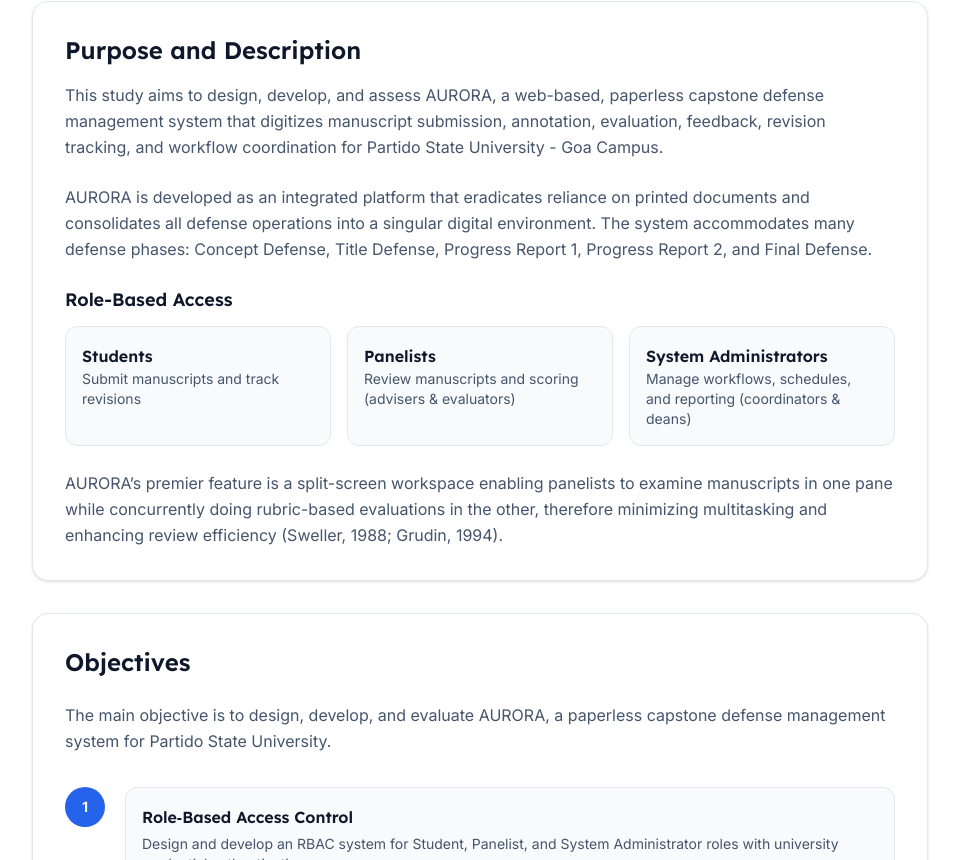
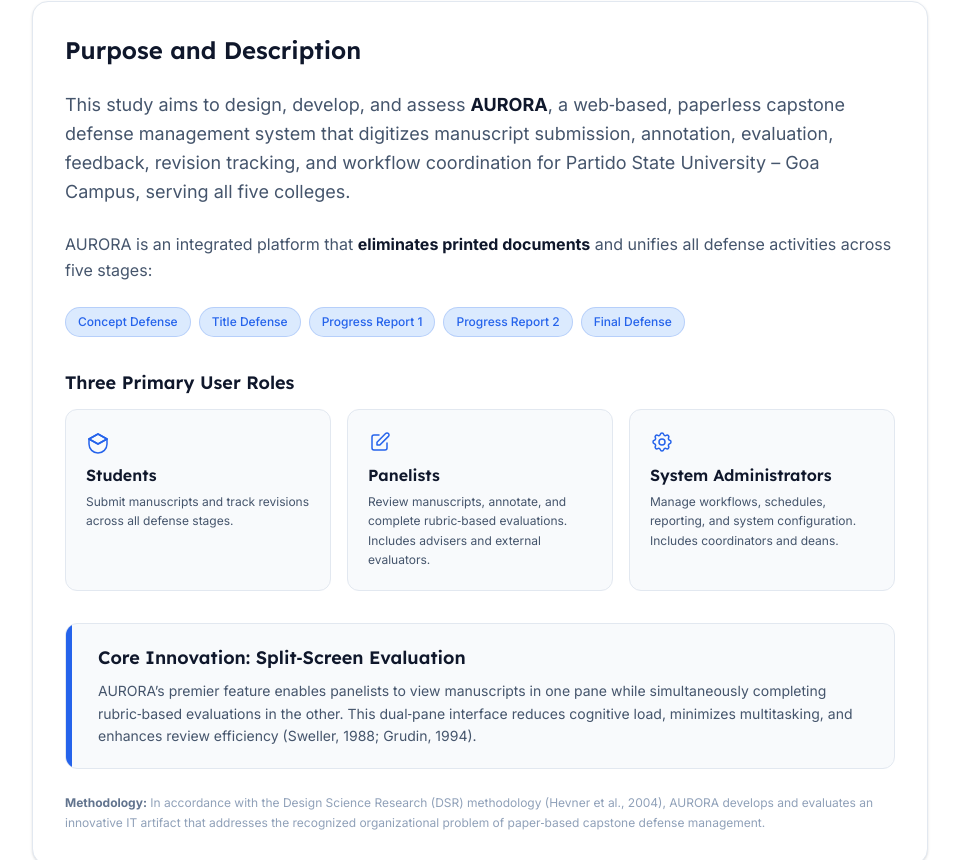
Before and after one commit to gnmngo/aurora-title-defense, a Next.js app: page / in a window 1280 px wide. Shown: the part 1660-2520 px from the top of the page, without its empty margins (312-1271 px from the left). Built offline with nearby package versions, Linux system fonts and the light colour scheme.

Commit message:
Redesign Purpose and Description for clarity and interactivity

```diff
--- a/components/sections/PurposeDescription.tsx
+++ b/components/sections/PurposeDescription.tsx
@@ -1,45 +1,133 @@
 export default function PurposeDescription() {
+  const roles = [
+    {
+      title: "Students",
+      desc: "Submit manuscripts and track revisions across all defense stages.",
+      icon: (
+        <svg className="w-6 h-6" fill="none" stroke="currentColor" viewBox="0 0 24 24">
+          <path strokeLinecap="round" strokeLinejoin="round" strokeWidth={1.5}
+            d="M12 14l9-5-9-5-9 5 9 5z" />
+          <path strokeLinecap="round" strokeLinejoin="round" strokeWidth={1.5}
+            d="M12 14l9-5-9-5-9 5 9 5z" />
+          <path strokeLinecap="round" strokeLinejoin="round" strokeWidth={1.5}
+            d="M3 9v5a9 9 0 0018 0V9" />
+        </svg>
+      ),
+    },
+    {
+      title: "Panelists",
+      desc: "Review manuscripts, annotate, and complete rubric‑based evaluations. Includes advisers and external evaluators.",
+      icon: (
+        <svg className="w-6 h-6" fill="none" stroke="currentColor" viewBox="0 0 24 24">
+          <path strokeLinecap="round" strokeLinejoin="round" strokeWidth={1.5}
+            d="M11 5H6a2 2 0 00-2 2v11a2 2 0 002 2h11a2 2 0 002-2v-5m-1.414-9.414a2 2 0 112.828 2.828L11.828 15H9v-2.828l8.586-8.586z" />
+        </svg>
+      ),
+    },
+    {
+      title: "System Administrators",
+      desc: "Manage workflows, schedules, reporting, and system configuration. Includes coordinators and deans.",
+      icon: (
+        <svg className="w-6 h-6" fill="none" stroke="currentColor" viewBox="0 0 24 24">
+          <path strokeLinecap="round" strokeLinejoin="round" strokeWidth={1.5}
+            d="M10.325 4.317c.426-1.756 2.924-1.756 3.35 0a1.724 1.724 0 002.573 1.066c1.543-.94 3.31.826 2.37 2.37a1.724 1.724 0 001.066 2.573c1.756.426 1.756 2.924 0 3.35a1.724 1.724 0 00-1.066 2.573c.94 1.543-.826 3.31-2.37 2.37a1.724 1.724 0 00-2.573 1.066c-.426 1.756-2.924 1.756-3.35 0a1.724 1.724 0 00-2.573-1.066c-1.543.94-3.31-.826-2.37-2.37a1.724 1.724 0 00-1.066-2.573c-1.756-.426-1.756-2.924 0-3.35a1.724 1.724 0 001.066-2.573c-.94-1.543.826-3.31 2.37-2.37.996.608 2.296.07 2.572-1.065z" />
+          <path strokeLinecap="round" strokeLinejoin="round" strokeWidth={1.5}
+            d="M15 12a3 3 0 11-6 0 3 3 0 016 0z" />
+        </svg>
+      ),
+    },
+  ];
+
+  const defenseStages = [
+    "Concept Defense",
+    "Title Defense",
+    "Progress Report 1",
+    "Progress Report 2",
+    "Final Defense",
+  ];
+
   return (
     <section id="purpose-description">
       <div className="bg-white dark:bg-slate-800 rounded-2xl p-6 md:p-8 shadow-sm border border-slate-200 dark:border-slate-700">
-        <h2 className="text-2xl font-semibold mb-4 text-slate-900 dark:text-white">Purpose and Description</h2>
-        <p className="text-slate-600 dark:text-slate-300 mb-6 leading-relaxed">
-          This study aims to design, develop, and assess AURORA, a web-based, paperless capstone defense
-          management system that digitizes manuscript submission, annotation, evaluation, feedback,
-          revision tracking, and workflow coordination for Partido State University - Goa Campus.
+        <h2 className="text-2xl font-semibold mb-6 text-slate-900 dark:text-white">
+          Purpose and Description
+        </h2>
+
+        {/* Lead statement */}
+        <p className="text-lg text-slate-600 dark:text-slate-300 leading-relaxed mb-6">
+          This study aims to design, develop, and assess <strong className="text-slate-900 dark:text-white">AURORA</strong>,
+          a web‑based, paperless capstone defense management system that digitizes
+          manuscript submission, annotation, evaluation, feedback, revision tracking,
+          and workflow coordination for Partido State University – Goa Campus, serving
+          all five colleges.
         </p>
-        <p className="text-slate-600 dark:text-slate-300 mb-6 leading-relaxed">
-          AURORA is developed as an integrated platform that eradicates reliance on printed documents and
-          consolidates all defense operations into a singular digital environment. The system accommodates
-          many defense phases: Concept Defense, Title Defense, Progress Report 1, Progress Report 2, and
-          Final Defense.
+
+        <p className="text-slate-600 dark:text-slate-300 leading-relaxed mb-6">
+          AURORA is an integrated platform that <strong className="text-slate-900 dark:text-white">eliminates printed documents</strong> and
+          unifies all defense activities across five stages:
         </p>
-        <div className="mb-6">
-          <h3 className="text-lg font-semibold text-slate-900 dark:text-white mb-3">Role-Based Access</h3>
-          <div className="grid grid-cols-1 sm:grid-cols-3 gap-4">
-            {[
-              { role: "Students", desc: "Submit manuscripts and track revisions" },
-              { role: "Panelists", desc: "Review manuscripts and scoring (advisers & evaluators)" },
-              { role: "System Administrators", desc: "Manage workflows, schedules, and reporting (coordinators & deans)" },
-            ].map((r) => (
+
+        {/* Defense stages tag row */}
+        <div className="flex flex-wrap gap-2 mb-8">
+          {defenseStages.map((stage) => (
+            <span
+              key={stage}
+              className="group px-3 py-1.5 rounded-full text-xs font-medium
+                         bg-royal-light dark:bg-blue-900/30 text-royal dark:text-blue-200
+                         border border-royal/20 dark:border-blue-800/50
+                         hover:bg-royal hover:text-white dark:hover:bg-royal dark:hover:text-white
+                         transition-all duration-200 cursor-default"
+            >
+              {stage}
+            </span>
+          ))}
+        </div>
+
+        {/* Role cards */}
+        <h3 className="text-lg font-semibold text-slate-900 dark:text-white mb-3">
+          Three Primary User Roles
+        </h3>
+        <div className="grid grid-cols-1 sm:grid-cols-3 gap-4 mb-8">
+          {roles.map((role) => (
             <div
-                key={r.role}
-                className="group bg-slate-50 dark:bg-slate-700/50 rounded-xl p-4 border border-slate-200 dark:border-slate-600
+              key={role.title}
+              className="group bg-slate-50 dark:bg-slate-700/50 rounded-xl p-5 border border-slate-200 dark:border-slate-600
                          hover:shadow-md hover:scale-[1.01] hover:border-royal dark:hover:border-blue-400
                          hover:bg-blue-50/30 dark:hover:bg-slate-600/50 transition-all duration-200 cursor-default"
             >
-                <h4 className="font-semibold text-slate-900 dark:text-white group-hover:text-royal dark:group-hover:text-blue-300 transition-colors">
-                  {r.role}
+              <div className="text-royal dark:text-blue-400 mb-2 group-hover:text-royal-dark dark:group-hover:text-blue-300 transition-colors">
+                {role.icon}
+              </div>
+              <h4 className="font-semibold text-slate-900 dark:text-white mb-1 group-hover:text-royal dark:group-hover:text-blue-300 transition-colors">
+                {role.title}
               </h4>
-                <p className="text-sm text-slate-600 dark:text-slate-300">{r.desc}</p>
+              <p className="text-xs text-slate-600 dark:text-slate-300 leading-relaxed">{role.desc}</p>
             </div>
           ))}
         </div>
+
+        {/* Innovation highlight card */}
+        <div className="bg-slate-50 dark:bg-slate-700/50 rounded-xl p-5 border border-slate-200 dark:border-slate-600 relative overflow-hidden mb-6">
+          <div className="absolute left-0 top-0 bottom-0 w-1.5 bg-royal rounded-l-xl" />
+          <div className="ml-3">
+            <h3 className="text-lg font-semibold text-slate-900 dark:text-white mb-2">
+              Core Innovation: Split‑Screen Evaluation
+            </h3>
+            <p className="text-sm text-slate-600 dark:text-slate-300 leading-relaxed">
+              AURORA&rsquo;s premier feature enables panelists to view manuscripts in one pane while
+              simultaneously completing rubric‑based evaluations in the other. This dual‑pane interface
+              reduces cognitive load, minimizes multitasking, and enhances review efficiency (Sweller, 1988;
+              Grudin, 1994).
+            </p>
           </div>
-        <p className="text-slate-600 dark:text-slate-300 leading-relaxed">
-          AURORA&rsquo;s premier feature is a split-screen workspace enabling panelists to examine
-          manuscripts in one pane while concurrently doing rubric-based evaluations in the other,
-          therefore minimizing multitasking and enhancing review efficiency (Sweller, 1988; Grudin, 1994).
+        </div>
+
+        {/* Methodology footnote */}
+        <p className="text-xs text-slate-400 dark:text-slate-500 leading-relaxed">
+          <strong className="text-slate-500 dark:text-slate-400">Methodology:</strong> In accordance with the
+          Design Science Research (DSR) methodology (Hevner et al., 2004), AURORA develops and evaluates an
+          innovative IT artifact that addresses the recognized organizational problem of paper‑based capstone
+          defense management.
         </p>
       </div>
     </section>
```
Lines whose indentation alone changed are shown as unchanged.
